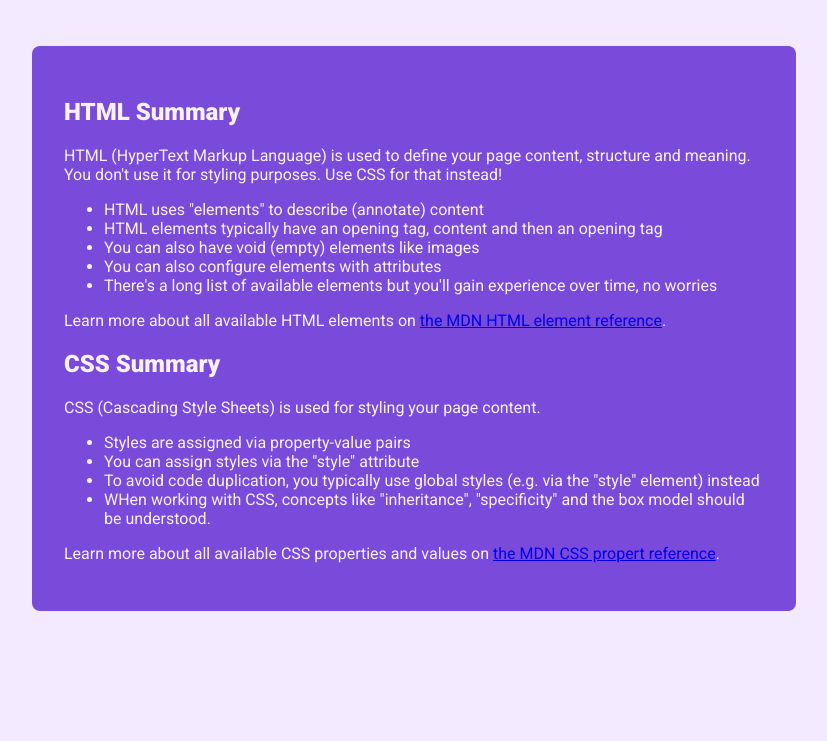
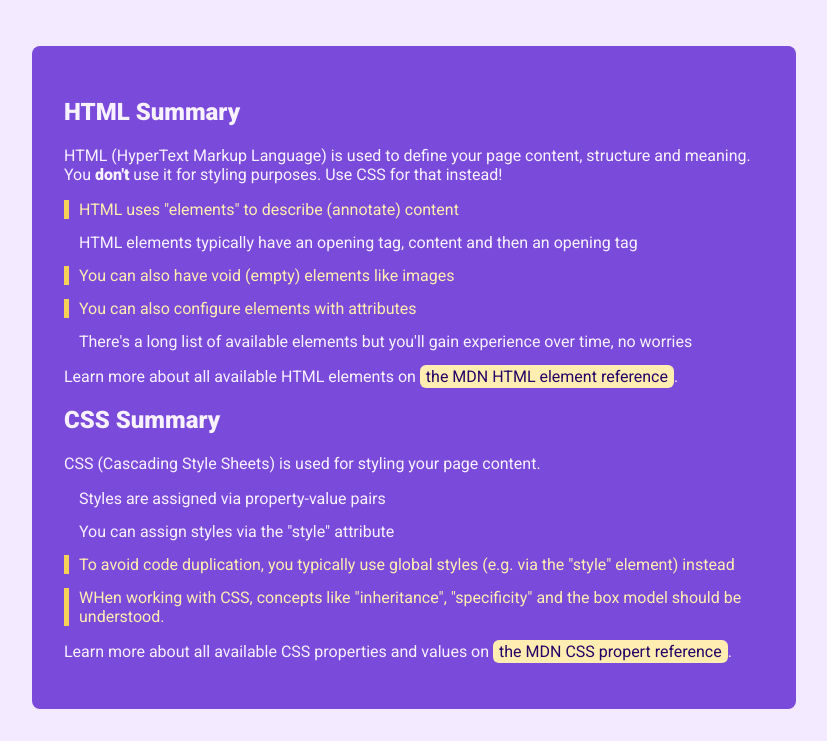
Before and after one commit to samialam8/htmlcss, a plain HTML site: page index.html in a window 1280 px wide. Shown: the part 357-1098 px from the top of the page, without its empty margins (226-1053 px from the left). Before the commit the page ends 1000 px from the top, so only its background shows below. Drawn offline with Linux system fonts and the light colour scheme.

Commit message:
Styling list and links

```diff
--- a/index.html
+++ b/index.html
@@ -21,13 +21,13 @@
     <main>
         <h2>HTML Summary</h2>
         <p>HTML (HyperText Markup Language) is used to define your page content, structure and meaning.
-            You don't use it for styling purposes. Use CSS for that instead!
+            You <span class="highlight">don't</span> use it for styling purposes. Use CSS for that instead!
         </p>
-        <ul>
-            <li>HTML uses "elements" to describe (annotate) content</li>
+        <ul id="html-list">
+            <li class="extra-important">HTML uses "elements" to describe (annotate) content</li>
             <li>HTML elements typically have an opening tag, content and then an opening tag</li>
-            <li>You can also have void (empty) elements like images</li>
-            <li>You can also configure elements with attributes</li>
+            <li class="extra-important">You can also have void (empty) elements like images</li>
+            <li class="extra-important">You can also configure elements with attributes</li>
             <li>There's a long list of available elements but you'll gain experience over time, no worries</li>
         </ul>
         <p>Learn more about all available HTML elements on <a
@@ -35,11 +35,11 @@
 
         <h2>CSS Summary</h2>
         <p>CSS (Cascading Style Sheets) is used for styling your page content.</p>
-        <ul>
+        <ul id="css-list">
             <li>Styles are assigned via property-value pairs</li>
             <li>You can assign styles via the "style" attribute</li>
-            <li>To avoid code duplication, you typically use global styles (e.g. via the "style" element) instead</li>
-            <li>WHen working with CSS, concepts like "inheritance", "specificity" and the box model should be
+            <li class="extra-important">To avoid code duplication, you typically use global styles (e.g. via the "style" element) instead</li>
+            <li class="extra-important">WHen working with CSS, concepts like "inheritance", "specificity" and the box model should be
                 understood.</li>
         </ul>
         <p>Learn more about all available CSS properties and values on <a
--- a/styles.css
+++ b/styles.css
@@ -27,3 +27,40 @@ main {
     border-radius: 8px;
     color: rgb(248, 241, 255);
 }
+
+ul {
+    margin: 0;
+    padding: 0;
+    list-style: none;
+}
+
+li {
+    margin: 14px 0;
+    padding-left: 10px;
+    border-left: 5px solid transparent;
+
+}
+
+a {
+    text-decoration: none;
+    color: rgb(36, 3, 102);
+    background-color: rgb(255, 237, 177);
+    padding: 2px 6px;
+    border-radius: 6px;
+}
+
+/* styling link */
+a:hover, a:active {
+    background-color: rgb(250, 201, 39);
+
+}
+/* styling List items */
+.extra-important {
+    color: rgb(255, 237, 177);
+    border-color: rgb(247, 209, 85);
+
+}
+
+.highlight {
+    font-weight: bold;
+}
```
